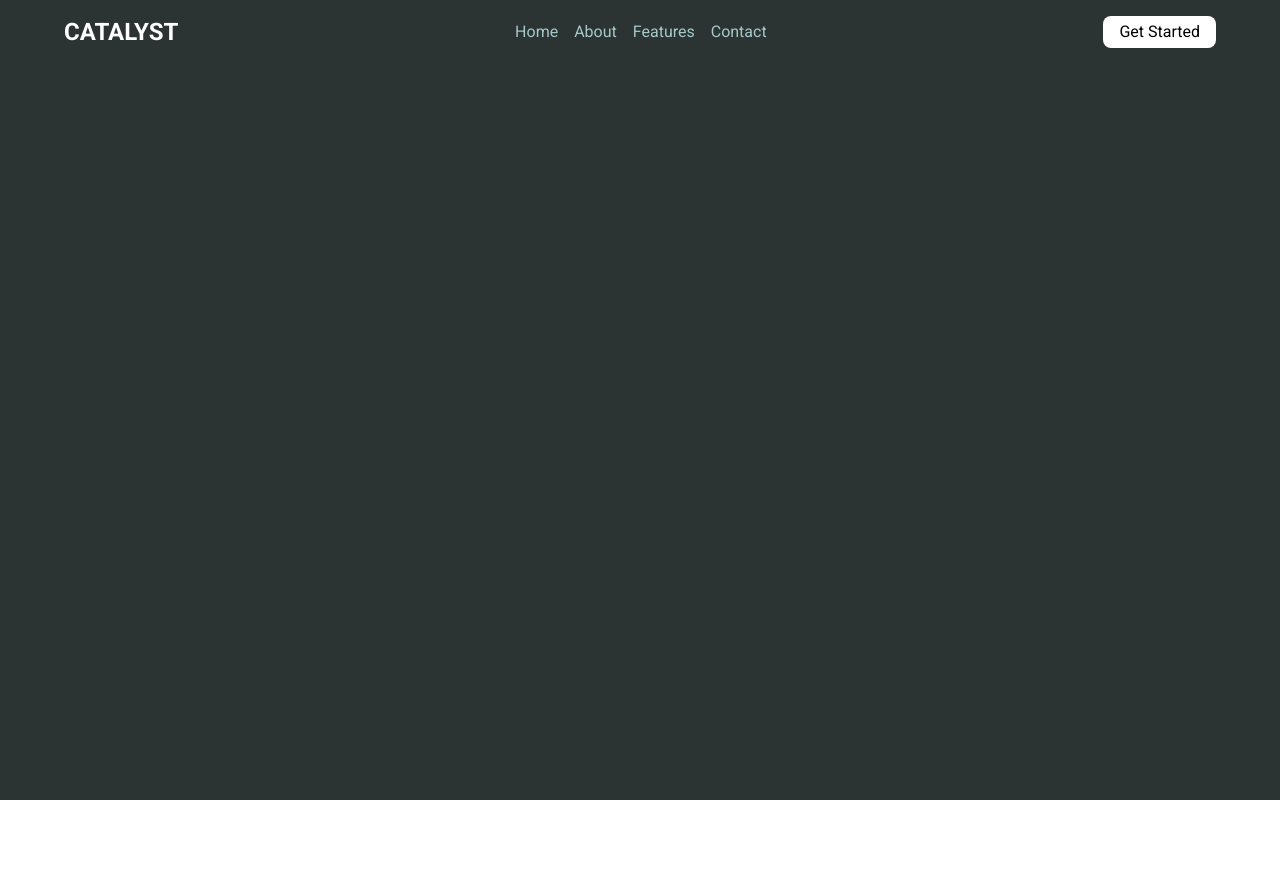
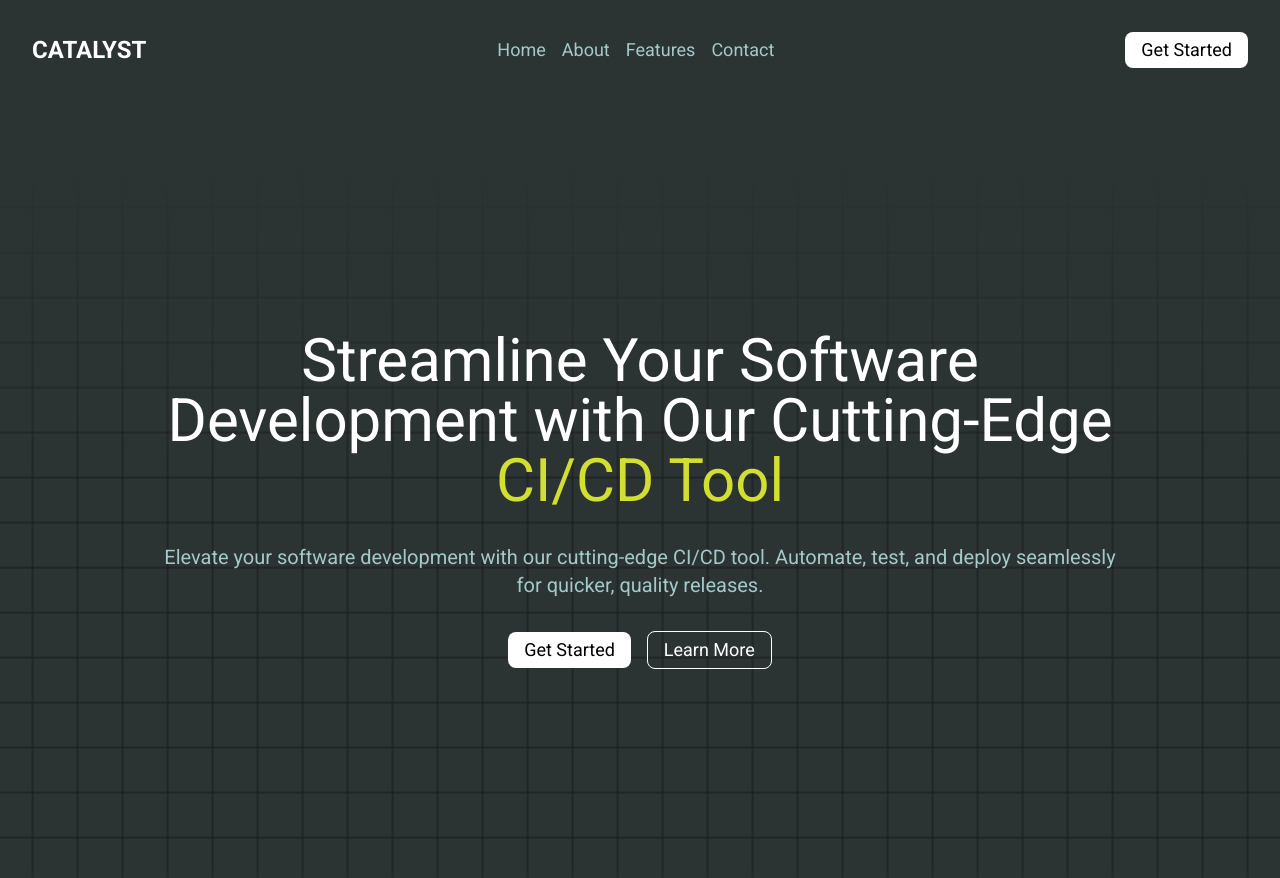
Before and after one commit to catalyst-ci-cd/catalyst-frontend, a React (Vite) app: page / in a window 1280 px wide. Shown: the top 878 px of the page. Before the commit the page ends 800 px from the top, so only its background shows below. Built offline with nearby package versions, Linux system fonts and the light colour scheme.

Commit message:
add landing header

```diff
--- a/src/components/Navbar.tsx
+++ b/src/components/Navbar.tsx
@@ -9,11 +9,11 @@ const Navbar = () => {
   };
 
   return (
-    <nav className="py-4">
+    <nav className="py-8">
       <div className="container flex justify-between items-center">
         <div className="text-white uppercase text-2xl font-bold">Catalyst</div>
         <div className="hidden md:block">
-          <ul className="flex items-center gap-4 text-ternary">
+          <ul className="flex items-center gap-4 text-ternary text-lg">
             <li>
               <a href="">Home</a>
             </li>
@@ -29,7 +29,7 @@ const Navbar = () => {
           </ul>
         </div>
         <div className="hidden md:block">
-          <button className="bg-white rounded-lg py-1 px-4">Get Started</button>
+          <button className="primary-btn">Get Started</button>
         </div>
         <div className="md:hidden">
           <button onClick={handleToggleMenu} className="text-white text-3xl ">
@@ -44,7 +44,7 @@ const Navbar = () => {
             >
               <AiOutlineClose />
             </button>
-            <ul className="flex flex-col items-center gap-4 text-ternary">
+            <ul className="flex flex-col items-center gap-4 text-ternary text-lg">
               <li>
                 <a href="">Home</a>
               </li>
@@ -58,9 +58,7 @@ const Navbar = () => {
                 <a href="">Contact</a>
               </li>
             </ul>
-            <button className="bg-white rounded-lg py-1 px-4 mt-4">
-              Get Started
-            </button>
+            <button className="primary-btn mt-4">Get Started</button>
           </div>
         )}
       </div>
--- a/src/index.css
+++ b/src/index.css
@@ -3,3 +3,11 @@
 @tailwind base;
 @tailwind components;
 @tailwind utilities;
+
+.primary-btn {
+  @apply bg-white rounded-lg py-1 px-4 text-lg;
+}
+
+.secondary-btn {
+  @apply rounded-lg py-1 px-4 border border-white text-white text-lg;
+}
--- /dev/null
+++ b/src/pages/Landing/Header.tsx
@@ -0,0 +1,30 @@
+import cellBg from "../../assets/cell.png";
+
+const Header = () => {
+  return (
+    <div
+      style={{
+        backgroundImage: `linear-gradient(to bottom, #2C3333 7%, rgba(0, 0, 0, 0) 46%, rgba(0, 0, 0, 0) 96%, #2C3333), url(${cellBg})`,
+        backgroundPosition: "center",
+        backgroundSize: "auto, 45px",
+      }}
+    >
+      <div className="container flex flex-col justify-center items-center gap-8 min-h-screen max-w-5xl text-center">
+        <h1 className="text-white text-6xl">
+          Streamline Your Software Development with Our Cutting-Edge{" "}
+          <span className="text-accent">CI/CD Tool</span>
+        </h1>
+        <p className="text-ternary text-xl">
+          Elevate your software development with our cutting-edge CI/CD tool.
+          Automate, test, and deploy seamlessly for quicker, quality releases.
+        </p>
+        <div className="flex gap-4 items-center justify-between">
+          <button className="primary-btn">Get Started</button>
+          <button className="secondary-btn">Learn More</button>
+        </div>
+      </div>
+    </div>
+  );
+};
+
+export default Header;
--- a/src/pages/Landing/index.tsx
+++ b/src/pages/Landing/index.tsx
@@ -1,11 +1,11 @@
 import Navbar from "@/components/Navbar";
+import Header from "@/pages/Landing/Header";
 
 const Landing = () => {
   return (
     <div className="bg-primary min-h-screen">
-      <div className="container">
-        <Navbar />
-      </div>
+      <Navbar />
+      <Header />
     </div>
   );
 };
--- a/tailwind.config.js
+++ b/tailwind.config.js
@@ -7,7 +7,7 @@ export default {
         primary: "#2C3333",
         secondary: "#395B64",
         ternary: "#A5C9CA",
-        accent: "#E7F6F2",
+        accent: "#D2DE32",
       },
       fontFamily: {
         roboto: ["Roboto", "sans-serif"],
```
Also changed, not shown: src/assets/cell.png (added).
